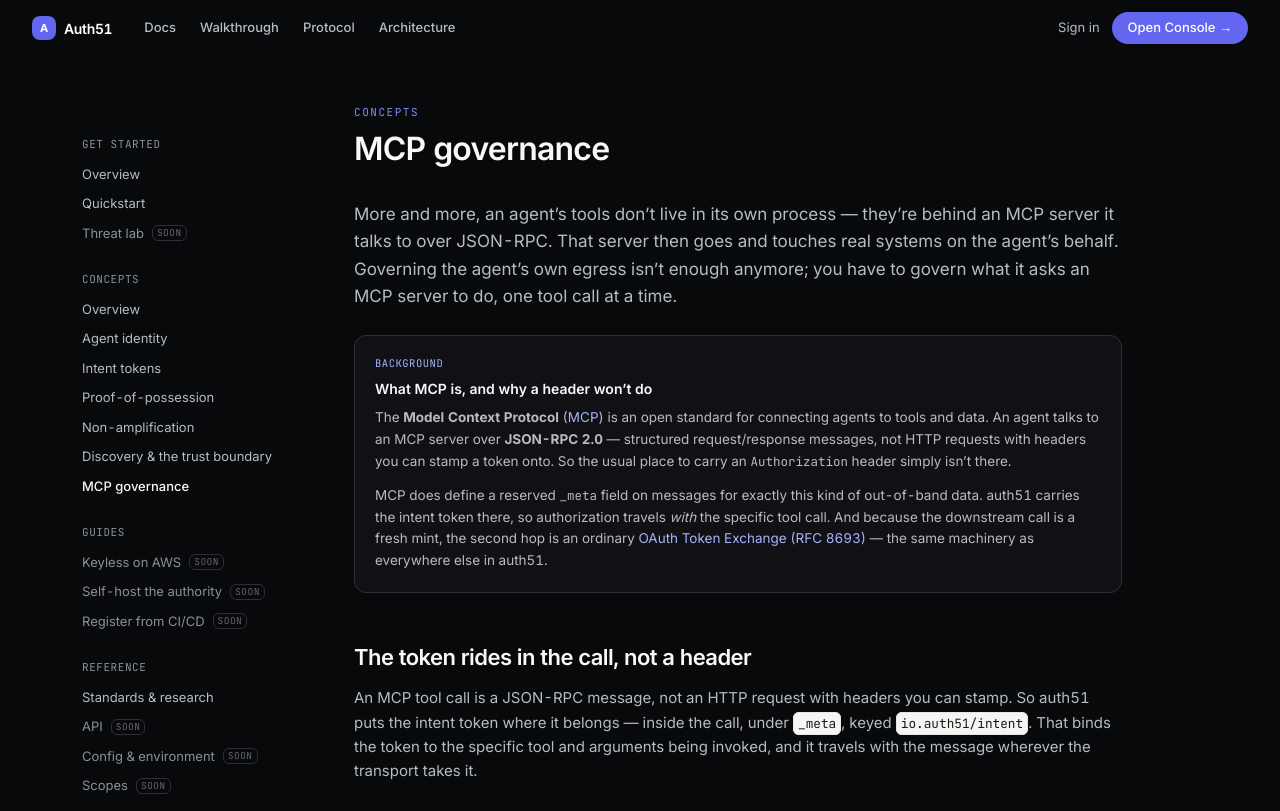
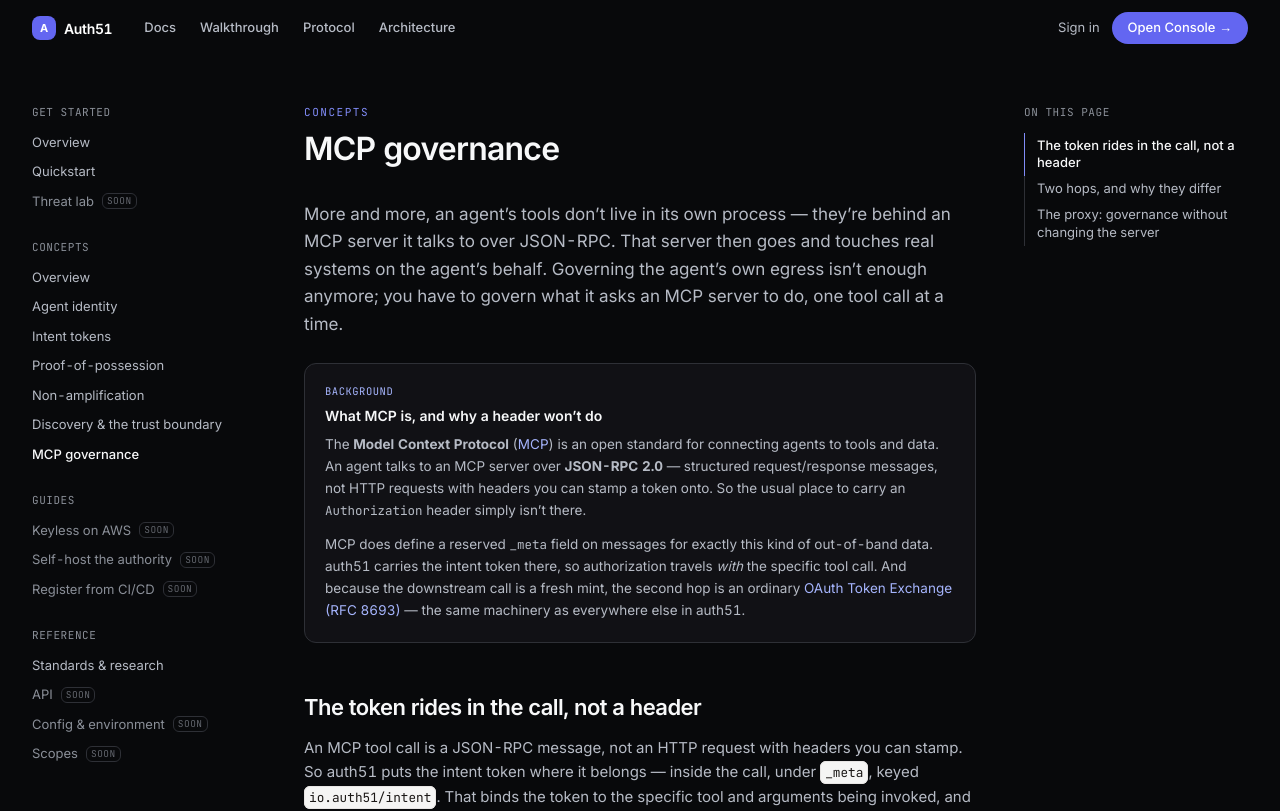
Before and after one commit to unforge-io/auth51-console, a Next.js app: page /docs/concepts/mcp in a window 1280 px wide. Shown: the top 811 px of the page. Built offline with nearby package versions, Linux system fonts and the light colour scheme.

Commit message:
Corrected layout for documentation pages.

```diff
--- a/src/app/docs/GettingStarted.tsx
+++ b/src/app/docs/GettingStarted.tsx
@@ -2,6 +2,7 @@
 
 import { useState } from 'react'
 import Link from 'next/link'
+import { PageTitle, Lead } from '@/components/docs/prose'
 
 /**
  * Getting Started — written as a *lesson*, not a checklist (react.dev-style):
@@ -28,17 +29,14 @@ export function GettingStarted() {
   const [persona, setPersona] = useState<PersonaId>('has-app')
 
   return (
-    <div className="py-section">
-      <p className="text-[11px] font-mono uppercase tracking-[0.14em] text-c-accent mb-3">Getting started</p>
-      <h1 className="text-display-lg text-c-text text-balance">
-        Give every agent action an identity you can verify
-      </h1>
-      <p className="mt-5 text-body-lg text-c-text-2 leading-relaxed">
+    <div>
+      <PageTitle eyebrow="Get started">Give every agent action an identity you can verify</PageTitle>
+      <Lead>
         auth51 mints a scoped, single-use token for every outbound call your agent
         makes — created at the source, bound to a key that never leaves the process,
         and verified at the resource. No auth code in your tools. Pick where you&apos;re
         starting from.
-      </p>
+      </Lead>
 
       <div className="mt-9 grid grid-cols-1 sm:grid-cols-3 gap-3">
         {PERSONAS.map((p) => {
--- a/src/app/docs/layout.tsx
+++ b/src/app/docs/layout.tsx
@@ -1,21 +1,45 @@
 import type { Metadata } from 'next'
+import { Container } from '@/components/ui/Container'
 import { DocsSidebar } from '@/components/docs/DocsSidebar'
+import { OnThisPage } from '@/components/docs/OnThisPage'
 
 export const metadata: Metadata = {
   title: { default: 'Docs', template: '%s · auth51 docs' },
 }
 
+/**
+ * Three-column docs shell (Kubernetes / Stripe style). Uses the same
+ * <Container> as the marketing header — same 1360px cap with padding *outside*
+ * the cap — so the docs columns line up edge-to-edge with the header: the left
+ * nav's left edge sits under the logo, the right rail's right edge under the
+ * "Open Console" button. pt-14 clears the fixed h-14 header; every page shares
+ * the same py-12 so titles start at a consistent height.
+ */
 export default function DocsLayout({ children }: { children: React.ReactNode }) {
   return (
-    <div className="pt-16">
-      <div className="mx-auto max-w-[1180px] px-4 sm:px-6 lg:px-8 flex gap-12">
-        <aside className="hidden lg:block w-56 shrink-0">
-          <div className="sticky top-24 py-10 max-h-[calc(100vh-6rem)] overflow-y-auto">
-            <DocsSidebar />
-          </div>
-        </aside>
-        <div className="min-w-0 flex-1 py-10 max-w-3xl">{children}</div>
-      </div>
+    <div className="pt-14">
+      <Container>
+        <div className="flex gap-10 xl:gap-12">
+          {/* left — section navigation */}
+          <aside className="hidden lg:block w-56 shrink-0">
+            <div className="sticky top-14 max-h-[calc(100vh-3.5rem)] overflow-y-auto py-12">
+              <DocsSidebar />
+            </div>
+          </aside>
+
+          {/* center — content */}
+          <main className="min-w-0 flex-1 py-12">
+            <div data-doc-content className="max-w-3xl">{children}</div>
+          </main>
+
+          {/* right — on this page */}
+          <aside className="hidden xl:block w-56 shrink-0">
+            <div className="sticky top-14 max-h-[calc(100vh-3.5rem)] overflow-y-auto py-12">
+              <OnThisPage />
+            </div>
+          </aside>
+        </div>
+      </Container>
     </div>
   )
 }
--- /dev/null
+++ b/src/components/docs/OnThisPage.tsx
@@ -0,0 +1,80 @@
+'use client'
+
+import { useEffect, useState } from 'react'
+import { usePathname } from 'next/navigation'
+import { slugify } from '@/components/docs/prose'
+
+/**
+ * The right-hand "On this page" nav (Kubernetes / Stripe docs style). Self-scans
+ * the rendered content for <h2> section headings — no per-page config — and
+ * highlights the section currently in view via IntersectionObserver.
+ *
+ * Renders nothing when a page has fewer than two headings, so short pages (the
+ * docs/concepts index, reference) don't show an empty rail.
+ */
+type Heading = { id: string; text: string }
+
+export function OnThisPage() {
+  const pathname = usePathname()
+  const [headings, setHeadings] = useState<Heading[]>([])
+  const [activeId, setActiveId] = useState<string>('')
+
+  useEffect(() => {
+    const container = document.querySelector('[data-doc-content]')
+    if (!container) {
+      setHeadings([])
+      return
+    }
+
+    const els = Array.from(container.querySelectorAll('h2')) as HTMLHeadingElement[]
+    const items: Heading[] = els
+      .map((el) => {
+        const text = el.textContent?.trim() ?? ''
+        if (!el.id && text) el.id = slugify(text)
+        return { id: el.id, text }
+      })
+      .filter((h) => h.id && h.text)
+    setHeadings(items)
+
+    if (items.length === 0) return
+
+    const observer = new IntersectionObserver(
+      (entries) => {
+        const visible = entries.filter((e) => e.isIntersecting)
+        if (visible.length === 0) return
+        const topmost = visible.reduce((a, b) =>
+          a.boundingClientRect.top < b.boundingClientRect.top ? a : b,
+        )
+        setActiveId(topmost.target.id)
+      },
+      // trigger once a heading passes below the fixed header, before it leaves the top
+      { rootMargin: '-72px 0px -72% 0px', threshold: 0 },
+    )
+    els.forEach((el) => observer.observe(el))
+    return () => observer.disconnect()
+  }, [pathname])
+
+  if (headings.length < 2) return null
+
+  return (
+    <nav aria-label="On this page" className="text-[13px]">
+      <p className="text-[11px] font-mono uppercase tracking-wider text-c-text-3 mb-3">On this page</p>
+      <ul className="border-l border-c-border">
+        {headings.map((h) => (
+          <li key={h.id}>
+            <a
+              href={`#${h.id}`}
+              className={`block -ml-px border-l pl-3 py-1 leading-snug transition-colors ${
+                activeId === h.id
+                  ? 'border-c-accent text-c-text font-medium'
+                  : 'border-transparent text-c-text-2 hover:text-c-text hover:border-c-border-2'
+              }`}
+            >
+              {h.text}
+            </a>
+          </li>
+        ))}
+      </ul>
+    </nav>
+  )
+}
--- a/src/components/docs/prose.tsx
+++ b/src/components/docs/prose.tsx
@@ -2,6 +2,16 @@ import Link from 'next/link'
 import type { ReactNode } from 'react'
 
 /** Server-safe prose primitives shared across docs pages. Theme-aware c-* tokens. */
+
+/** Slug for heading anchors — mirrors the id the on-this-page TOC links to. */
+export function slugify(s: string) {
+  return s
+    .toLowerCase()
+    .trim()
+    .replace(/[^\w\s-]/g, '')
+    .replace(/\s+/g, '-')
+    .replace(/-+/g, '-')
+}
 
 export function PageTitle({ eyebrow, children }: { eyebrow?: string; children: ReactNode }) {
   return (
@@ -19,7 +29,8 @@ export function Lead({ children }: { children: ReactNode }) {
 }
 
 export function H2({ id, children }: { id?: string; children: ReactNode }) {
-  return <h2 id={id} className="text-[22px] font-semibold text-c-text tracking-tight mt-12 mb-3 scroll-mt-24">{children}</h2>
+  const headingId = id ?? (typeof children === 'string' ? slugify(children) : undefined)
+  return <h2 id={headingId} className="text-[22px] font-semibold text-c-text tracking-tight mt-12 mb-3 scroll-mt-24">{children}</h2>
 }
 
 export function P({ children, className = '' }: { children: ReactNode; className?: string }) {
```
